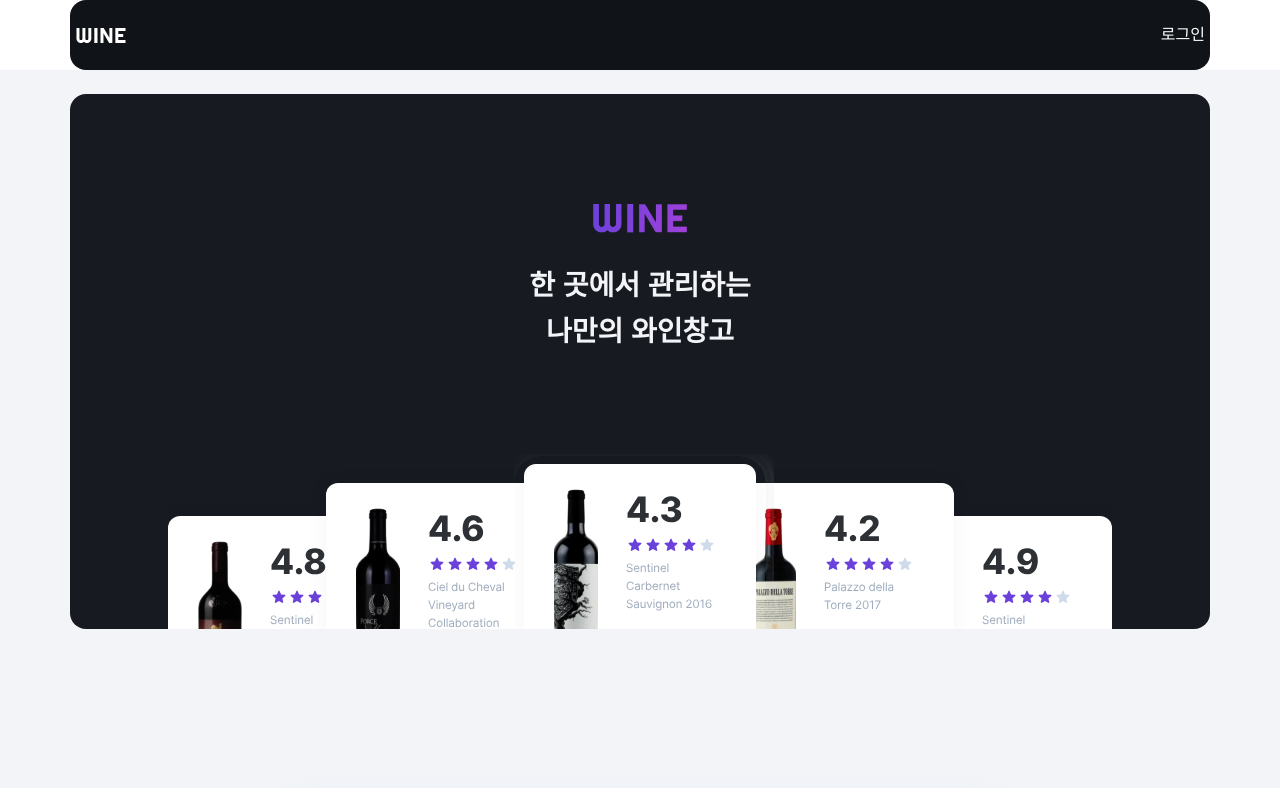
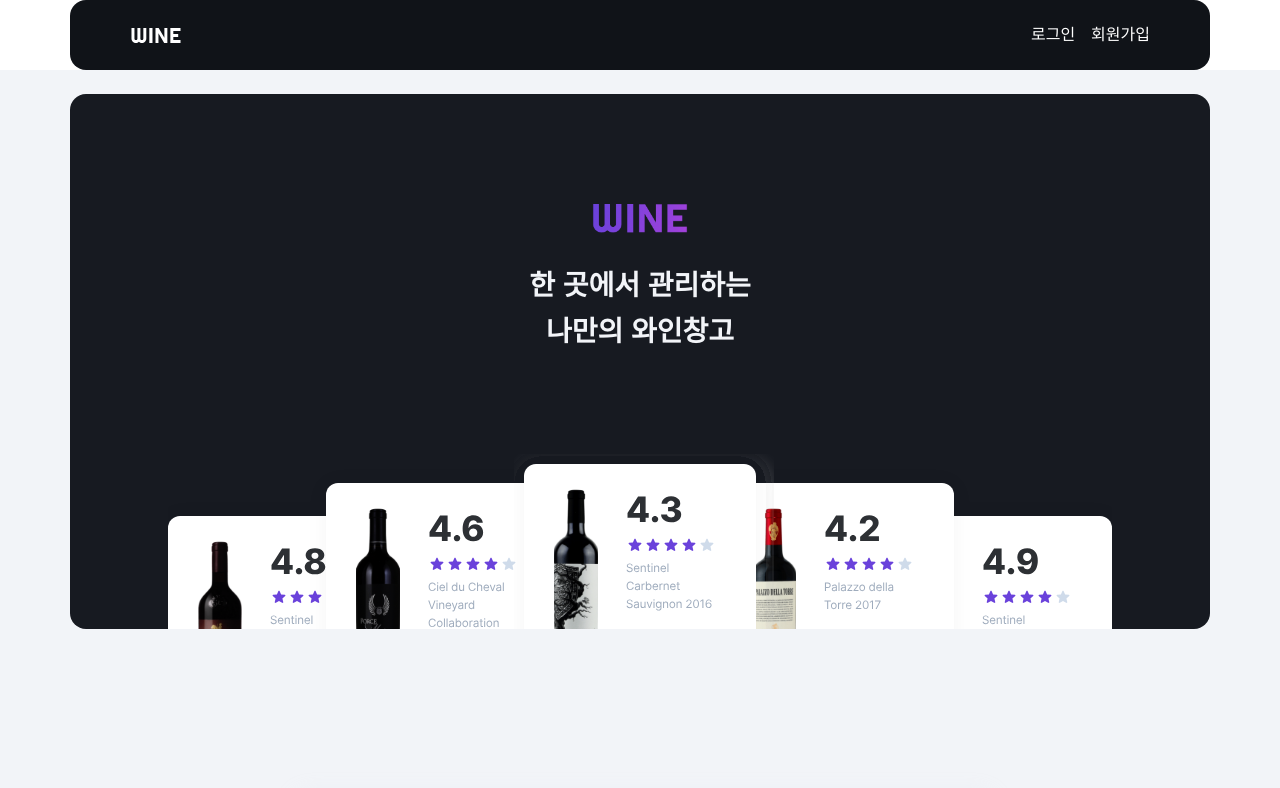
Before and after one commit to codeit-SGS/SGS, a Next.js app: page / in a window 1280 px wide. Shown: the top 788 px of the page. Built offline with nearby package versions, Linux system fonts and the light colour scheme; a web font is replaced by a local one.

Commit message:
feat : gnb 컴포넌트 프로필 이미지 변화, 회원가입 버튼, 드롭다운 기능 추가

```diff
--- a/src/components/gnb/Gnb.tsx
+++ b/src/components/gnb/Gnb.tsx
@@ -1,21 +1,118 @@
-import Image from "next/image";
+'use client';
 
-interface LoginProps {
-  onLogin: () => void;
-}
+import Image from 'next/image';
+import { useEffect, useRef, useState } from 'react';
+import { useRouter } from 'next/navigation';
 
-export default function Login({ onLogin }: LoginProps) {
+export default function GNB() {
+  const [isLoggedIn, setIsLoggedIn] = useState(false);
+  const [profileImage, setProfileImage] = useState('');
+  const [dropdownVisible, setDropdownVisible] = useState(false);
+  const dropdownRef = useRef<HTMLDivElement>(null);
+  const router = useRouter();
+
+  useEffect(() => {
+    const token = localStorage.getItem('accessToken');
+    setIsLoggedIn(!!token);
+
+    if (token) {
+      const userData = localStorage.getItem('userInfo');
+      if (userData) {
+        try {
+          const parsed = JSON.parse(userData);
+          setProfileImage(parsed.image || '');
+        } catch {
+          setProfileImage('');
+        }
+      }
+    }
+  }, []);
+
+  // 외부 클릭 시 드롭다운 닫기
+  useEffect(() => {
+    const handleClickOutside = (event: MouseEvent) => {
+      if (
+        dropdownRef.current &&
+        !dropdownRef.current.contains(event.target as Node)
+      ) {
+        setDropdownVisible(false);
+      }
+    };
+    document.addEventListener('mousedown', handleClickOutside);
+    return () => {
+      document.removeEventListener('mousedown', handleClickOutside);
+    };
+  }, []);
+
+  const handleLogout = () => {
+    localStorage.removeItem('accessToken');
+    localStorage.removeItem('refreshToken');
+    localStorage.removeItem('userInfo');
+    setIsLoggedIn(false);
+    setProfileImage('');
+    router.push('/');
+  };
+
   return (
-    <div className="flex justify-between items-center bg-black w-full max-w-[1140px] h-[70px] px-5 py-4 rounded-[16px] mx-auto">
-      <Image src="/logo/logo-wh.svg" alt="logo" width={52} height={15} />
-      <button
-        onClick={() => window.location.href = '/login'}
-        className="bg-transparent border-none text-white text-[14px] leading-[14px] tablet:text-[16px] tablet:leading-[16px] font-medium cursor-pointer"
-      >
-        로그인
-      </button>
+    <div className="relative">
+      <div className="flex justify-between items-center bg-black w-full max-w-[1140px] h-[70px] px-60 py-4 rounded-[16px] mx-auto">
+        <Image
+          src="/logo/logo-wh.svg"
+          alt="logo"
+          width={52}
+          height={15}
+          className="cursor-pointer"
+          onClick={() => router.push('/')}
+        />
+
+        {isLoggedIn ? (
+          <div className="relative" ref={dropdownRef}>
+            <Image
+              src={profileImage || '/img/profile-default.svg'}
+              alt="프로필 이미지"
+              width={38}
+              height={38}
+              className="rounded-full object-cover cursor-pointer"
+              onClick={() => setDropdownVisible(!dropdownVisible)}
+            />
+
+            {dropdownVisible && (
+              <div className="absolute top-30 tablet:top-60 pc:top-50 right-0 px-4 py-3 bg-white border border-gray-300 rounded-[16px] z-10">
+                <button
+                  className="block w-full px-16 py-8 tablet:px-30 tablet:py-10 text-md tablet:text-lg rounded-[12px] text-gray-800 text-medium whitespace-nowrap cursor-pointer hover:bg-main-10 hover:text-main"
+                  onClick={() => {
+                    router.push('/myprofile');
+                    setDropdownVisible(false);
+                  }}
+                >
+                  마이페이지
+                </button>
+                <button
+                  className="block w-full px-16 py-8 tablet:px-30 tablet:py-10 text-md tablet:text-lg rounded-[12px] text-gray-800 text-medium whitespace-nowrap cursor-pointer hover:bg-main-10 hover:text-main"
+                  onClick={handleLogout}
+                >
+                  로그아웃
+                </button>
+              </div>
+            )}
+          </div>
+        ) : (
+          <div className="flex items-center gap-16">
+            <button
+              onClick={() => router.push('/login')}
+              className="text-white text-[14px] tablet:text-[16px] font-medium"
+            >
+              로그인
+            </button>
+            <button
+              onClick={() => router.push('/signin')}
+              className="text-white text-[14px] tablet:text-[16px] font-medium"
+            >
+              회원가입
+            </button>
+          </div>
+        )}
+      </div>
     </div>
   );
 }
-
-//ss changees
```
